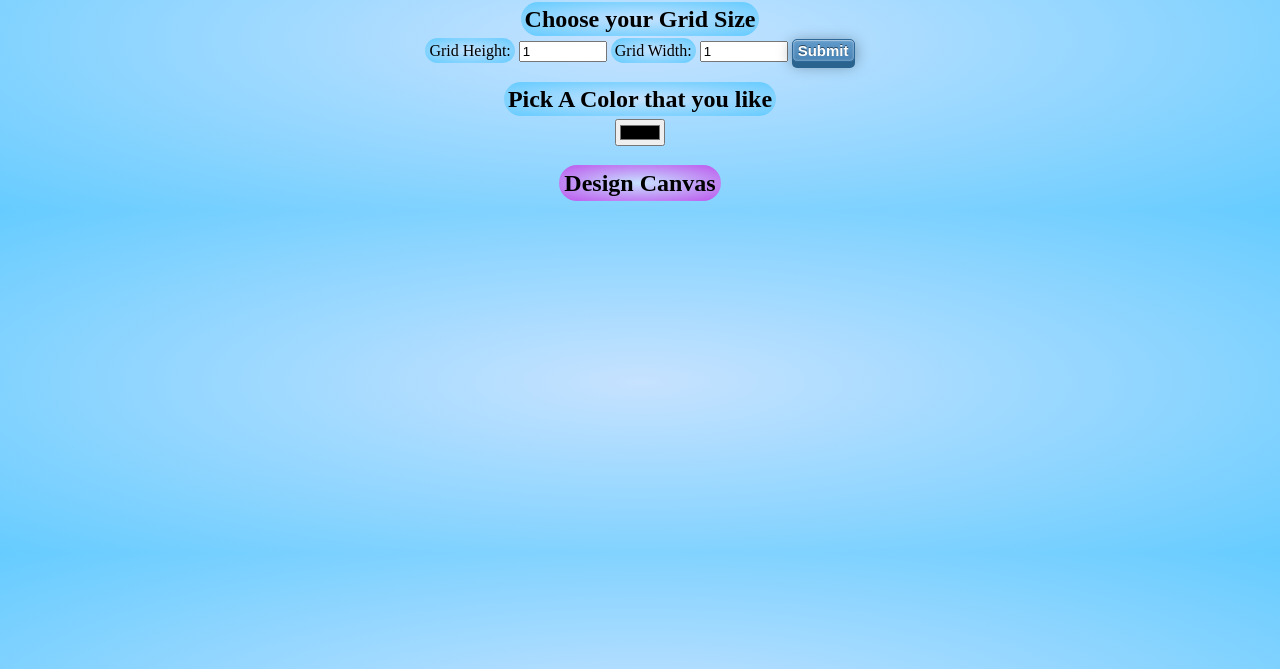
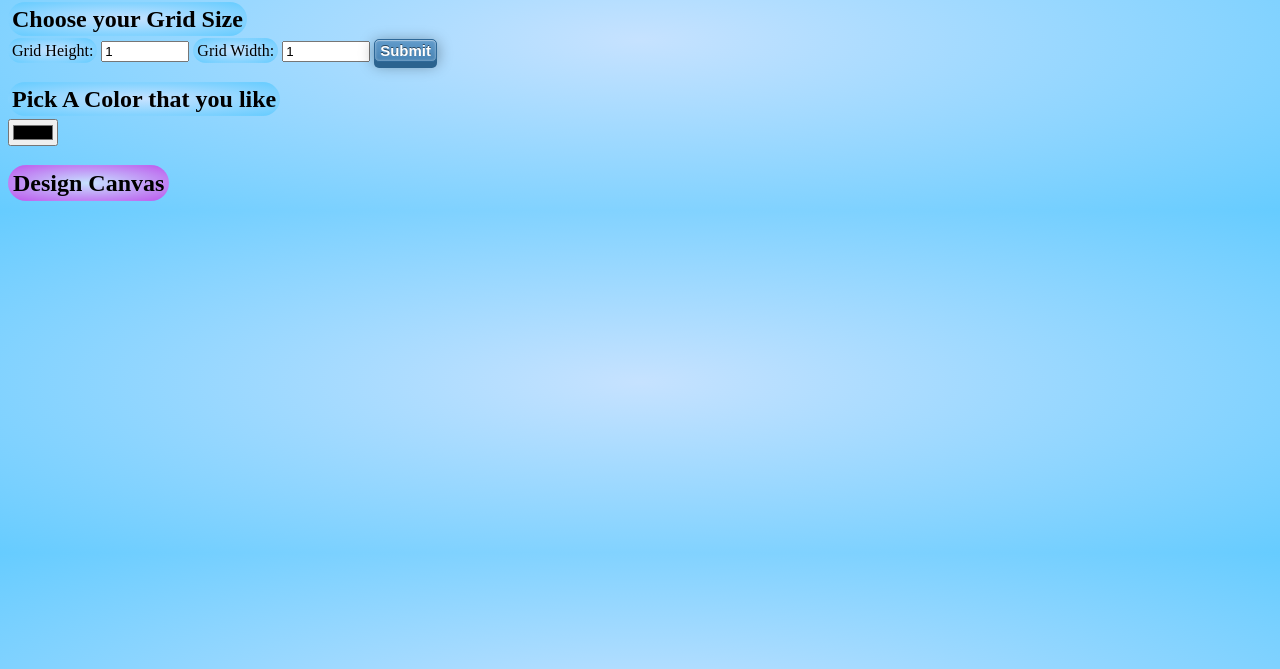
Before and after one commit to AkinolaVictor/UdacityProject, a plain HTML site: page index.html in a window 1280 px wide. Shown: the part 131-800 px from the top of the page. Drawn offline with nearby package versions, Linux system fonts and the light colour scheme.

Commit message:
Update styles.css

```diff
--- a/styles.css
+++ b/styles.css
@@ -1,5 +1,5 @@
 body {
-    text-align: center;
+    text-align: centre;
      background: #466368;
      background: radial-gradient(#c6e2ff, #66ccff);
 }
```
